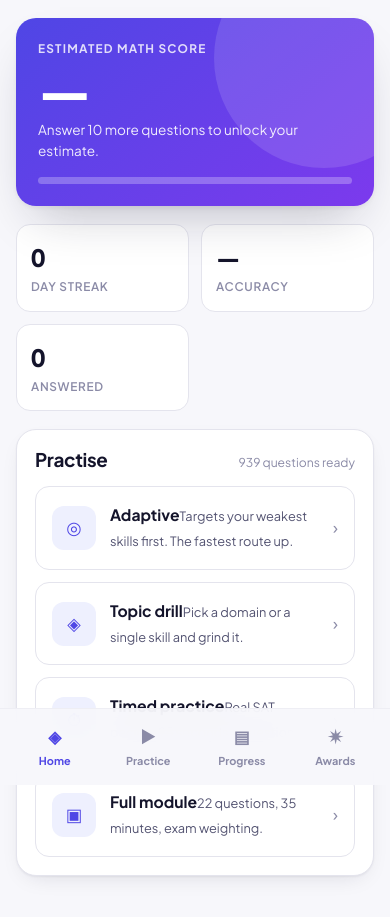
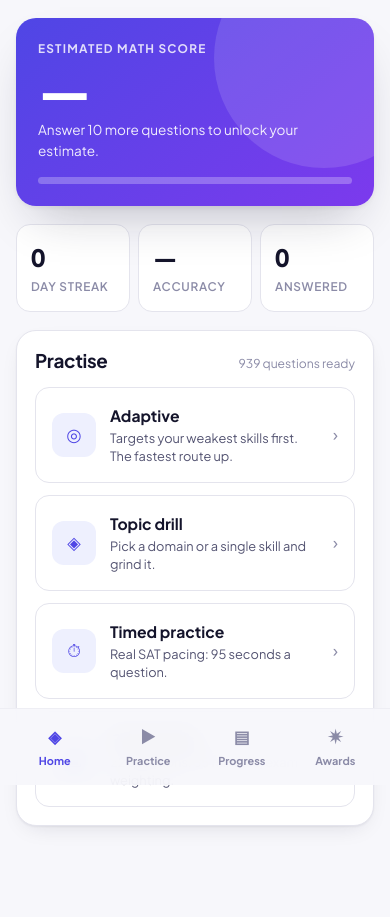
Before and after one commit to ShreyaSutar-engi/sat, a plain HTML site: page index.html in a window 390 px wide. Shown: the part 59-976 px from the top of the page. Drawn offline with nearby package versions, Linux system fonts and the light colour scheme.

Commit message:
Fix mode-card spacing and prepare for GitHub Pages
The mode title and description were inline spans, so they ran together
("AdaptiveWeighted to your weakest skills."). Both are block-level now.

Also keeps the three dashboard tiles 3-up at phone widths instead of
orphaning the third, and adds .nojekyll so Pages serves the tree as-is.

Adds tools/serve.ps1, a dependency-free static server for local preview
(no Node required).

Co-Authored-By: Claude Opus 5 <noreply@anthropic.com>

```diff
--- a/assets/css/app.css
+++ b/assets/css/app.css
@@ -195,7 +195,7 @@ p  { margin: 0; }
 
 .grid2 { display: grid; grid-template-columns: repeat(2, 1fr); gap: 12px; }
 .grid3 { display: grid; grid-template-columns: repeat(3, 1fr); gap: 12px; }
-@media (max-width: 560px) { .grid3 { grid-template-columns: repeat(2, 1fr); } }
+@media (max-width: 400px) { .grid3 { gap: 8px; } .tile { padding: 11px; } .tile__val { font-size: 1.3rem; } }
 
 /* ============================================================ buttons */
 .btn {
@@ -260,8 +260,8 @@ p  { margin: 0; }
   display: grid; place-items: center; font-size: 1.1rem;
   background: var(--brand-dim); color: var(--brand);
 }
-.mode__title { font-weight: 700; font-size: .98rem; }
-.mode__desc { font-size: .8rem; color: var(--ink-2); margin-top: 2px; }
+.mode__title { display: block; font-weight: 700; font-size: .98rem; }
+.mode__desc { display: block; font-size: .8rem; color: var(--ink-2); margin-top: 2px; line-height: 1.4; }
 .mode__go { color: var(--ink-3); font-size: 1.1rem; }
 
 /* ============================================================ chips */
```
Also changed, not shown: .claude/launch.json (added), 2 other files.
